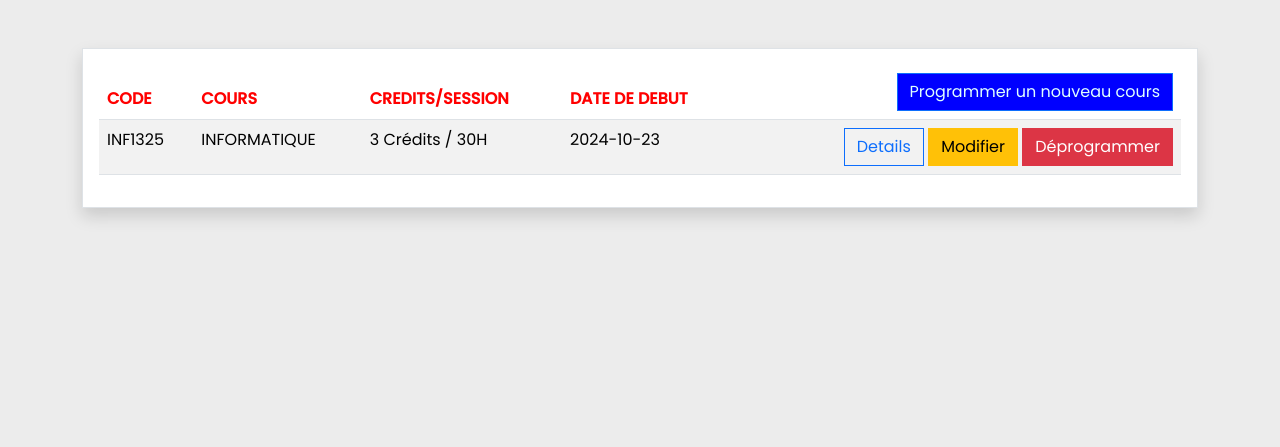
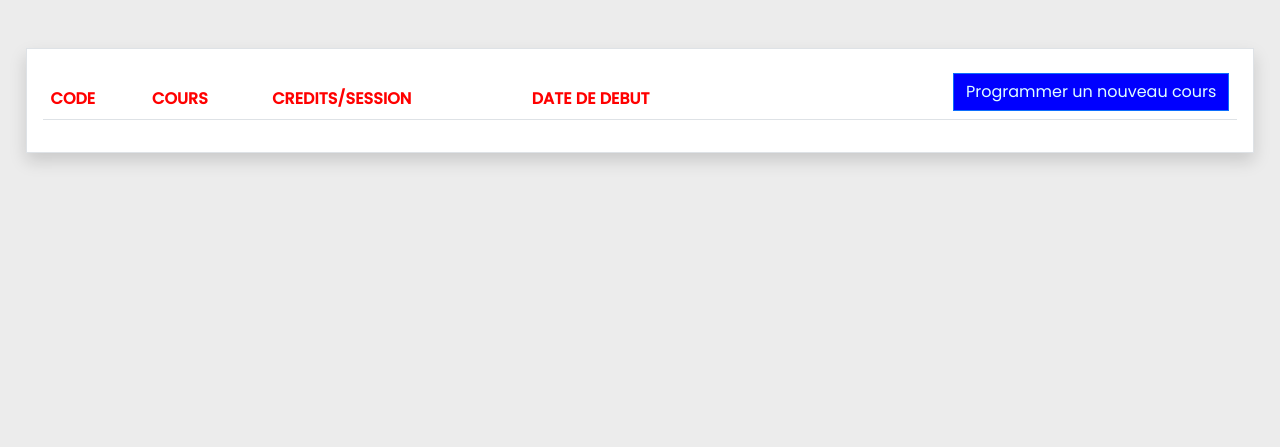
Before and after one commit to whitexudan15/groupe7, a PHP site: page / in a window 1280 px wide. Shown: the part 82-529 px from the top of the page. Run offline with PHP 8.4, Linux system fonts and the light colour scheme; the visitor is signed in with stand-in values (Sample User, id 1); tables that the repository leaves empty or names only in its code hold one stand-in row (values such as "Sample post"); lists and menus that the app fills with data are empty; some libraries are stand-ins or nearby versions.

Commit message:
READ (CRUD effectué) Et AJAX (Pour Affichage de Details)

```diff
--- a/Connexion.php
+++ b/Connexion.php
@@ -11,7 +11,7 @@ if (isset($_POST["connecter"])) {
 
     if (!empty($email) && !empty($mdp)){
         //Vérifier si l'utilisateur existe
-        $checkIfUserExists = $pdo->prepare("SELECT * FROM utilisateur WHERE email = ?");
+        $checkIfUserExists = $pdo->prepare("SELECT * FROM utilisateurs WHERE email = ?");
         $checkIfUserExists->execute([$email]);
 
         if ($checkIfUserExists->rowCount() == 1) {
@@ -26,8 +26,8 @@ if (isset($_POST["connecter"])) {
                 $_SESSION['nom'] = $infosUtilisateurs['nom'];
                 $_SESSION['prenom'] = $infosUtilisateurs['prenom'];
                 $_SESSION['profil'] = $infosUtilisateurs['profil'];
-                $message = "Connecté";
-                header('Location: index.php?message='. $message);
+                $_SESSION['message'] = "Connecté"; // Le message de sucess à aficher à l'utilisateur
+                header('Location: index.php');
                 exit();
             } else {
                 $error = "Mot de passe incorrect.";
--- a/Index.php
+++ b/Index.php
@@ -1,11 +1,31 @@
 <?php
+require_once "./Base_De_Donnees.php";
 session_start();
 if (!isset($_SESSION['auth'])) {
     header('Location: Connexion.php');
     exit();
+}else {
+    $message = isset($_SESSION['message']) ? $_SESSION['message'] : '';
+
+    // Fetch les cours programmées dans la base de donnees
+    $programmation = $pdo->query("SELECT
+        programmation.id,
+        programmation.cours AS code,
+        programmation.date,
+        programmation.heure,
+        programmation.type,
+        programmation.description,
+        cours.cours AS cours,
+        cours.credits,
+        professeurs.nom AS nomProfesseur,
+        professeurs.prenom AS prenomProfesseur
+    FROM programmation
+    JOIN cours ON programmation.cours = cours.id
+    JOIN professeurs ON programmation.professeur = professeurs.id
+    ORDER BY programmation.id DESC LIMIT 5");
+    $CoursProgrammes = $programmation->fetchAll();
+
 }
-$message = isset($_GET['message']) ? $_GET['message'] : '';
-
 ?>
 
 
@@ -18,6 +38,39 @@ $message = isset($_GET['message']) ? $_GET['message'] : '';
     <title>Cours - Programmation</title>
     <link rel="stylesheet" type="text/css" href="./bootstrap/css/bootstrap.min.css">
     <script src="https://cdn.jsdelivr.net/npm/sweetalert2@11"></script>
+    <script>
+    function displayDetails(id) {
+        // Sélectionne la ligne de détails correspondante avec l'ID correspondante
+        const detailsRow = document.querySelector(`#details-${id}`);
+
+        let XMLHttp = new XMLHttpRequest();
+        XMLHttp.onreadystatechange = function() {
+            if (this.readyState == 4 && this.status == 200) {
+                detailsRow.innerHTML = this.responseText;
+
+                // Cache toutes les autres lignes de détails
+                document.querySelectorAll('.details-row').forEach(row => {
+                    if (row !== detailsRow) {
+                        row.style.display = 'none'; // Cache les autres lignes de détails
+                    }
+                });
+
+                // Alterne l'affichage de la ligne de détails cliquée
+                if (detailsRow.style.display === 'table-row') {
+                    detailsRow.style.display = 'none'; // Cache si elle est déjà affichée
+                } else {
+                    detailsRow.style.display = 'table-row'; // Affiche si elle est cachée
+                    detailsRow.classList.add('fade-in'); // Ceci nous permet d'afficher le détail avec une animation
+                }
+
+                console.log(this.responseText); // JUSTE POUR LE DEBOGAGE : Affiche la réponse dans la console
+            }
+        };
+
+        XMLHttp.open("GET", "HttpRequest.php?id=" + id, true);
+        XMLHttp.send();
+    }
+    </script>
     <link rel="stylesheet" href="./style.css?v=<?php echo time(); ?>">
 </head>
 
@@ -35,8 +88,12 @@ $message = isset($_GET['message']) ? $_GET['message'] : '';
         timer: 1500
     });
     </script>
-    <?php endif; ?>
-    <div style="min-height: 50vh !important;" class="container d-flex align-items-start justify-content-center mt-5">
+    <?php
+        unset($_SESSION['message']); // Détruire le message apprès affichage pour eviter qu'elle n'arrête de s'afficher à chaque fois qu'on actualise la page
+        endif;
+    ?>
+    <div style="min-height: 50vh !important;"
+        class="custom-container d-flex align-items-start justify-content-center mt-5">
         <div class="row border p-3 bg-white shadow w-100">
             <table id="t_article" class="table table-striped w-100">
                 <thead>
@@ -56,46 +113,24 @@ $message = isset($_GET['message']) ? $_GET['message'] : '';
                     </tr>
                 </thead>
                 <tbody>
+                    <?php foreach( $CoursProgrammes as $CoursProgramme): ?>
                     <tr style="position:relative; z-index:1;">
-                        <td> INF1325</td>
-                        <td>INFORMATIQUE</td>
-                        <td>3 Crédits / 30H</td>
-                        <td>2024-10-23</td>
-                        <td class="options">
-                            <button type="button" class='btn btn-outline-primary btn-xs rounded-0'
-                                id="display-details">Details</button>
+                        <td><?= $CoursProgramme['code'] ?></td>
+                        <td><?= $CoursProgramme['cours'] ?></td>
+                        <td><?= $CoursProgramme['credits'] ?> Crédits / <?= $CoursProgramme['credits'] ?>0H</td>
+                        <td><?= $CoursProgramme['date'] ?></td>
+                        <td class="options d-flex justify-content-end">
+                            <button type="button" class='btn btn-outline-primary btn-xs rounded-0 me-1'
+                                id="display-details"
+                                onclick="displayDetails(<?= $CoursProgramme['id'] ?>);">Details</button>
                             <?php if(isset($_SESSION['role']) && $_SESSION['role'] == 'admin'): ?>
-                            <a class='btn btn-warning btn-xs rounded-0'>Modifier</a>
-                            <a class='btn btn-danger btn-xs rounded-0'>Déprogrammer</a>
+                            <a class='btn btn-warning btn-xs rounded-0 me-1'>Modifier</a>
+                            <a class='btn btn-danger btn-xs rounded-0 me-1'>Déprogrammer</a>
                             <?php endif;?>
                         </td>
                     </tr>
-                    <tr class="details-row" id="details">
-                        <td colspan="1"
-                            style="background-color:#8cd1ff; border-left: 2px blue solid ; border-bottom: 2px blue solid ;">
-                            <div class="details-block">
-                                Enseignant: <br> <span class="details-text-color">Dr. TIEBEKABE</span>
-                            </div>
-                        </td>
-                        <td colspan="1" style="background-color:#8cd1ff; border-bottom: 2px blue solid ;">
-                            <div class="details-block">
-                                Heure de cours: <br> <span class="details-text-color">7H00</span>
-                            </div>
-                        </td>
-                        <td colspan="1" style="background-color:#8cd1ff; border-bottom: 2px blue solid ;">
-                            <div class="details-block">
-                                Type: <br> <span class="details-text-color">Présentiel</span>
-                            </div>
-                        </td>
-                        <td colspan="2"
-                            style="background-color:#8cd1ff; border-right: 2px blue solid ; border-bottom: 2px blue solid ;">
-                            <div class="details-block">
-                                Description: <br> <span class="details-text-color">Détails sur le cours INF2345 :
-                                    Algorithmes avancés, tri, recherche,
-                                    etc.</span>
-                            </div>
-                        </td>
-                    </tr>
+                    <tr class="details-row" id="details-<?= $CoursProgramme['id'] ?>"></tr>
+                    <?php endforeach;?>
                 </tbody>
             </table>
         </div>
@@ -103,6 +138,7 @@ $message = isset($_GET['message']) ? $_GET['message'] : '';
 
 
     <script src="./bootstrap/js/bootstrap.bundle.min.js"></script>
+    <!--
     <script>
     document.addEventListener('DOMContentLoaded', function() {
         const detailButtons = document.querySelectorAll('#display-details');
@@ -131,6 +167,7 @@ $message = isset($_GET['message']) ? $_GET['message'] : '';
         });
     });
     </script>
+    -->
 </body>
 
 </html>
--- a/Inscription.php
+++ b/Inscription.php
@@ -39,10 +39,10 @@ $message = ''; //Variables de message de success
             $error = $error . "<br> Téléchargement de profil échoué...";
         } elseif (move_uploaded_file($profil['tmp_name'], $target_file)) {
             //Verifer si l'User existe déjà sur le site
-            $checkIfUserIsAlreadyExists = $pdo->prepare('SELECT email FROM utilisateur WHERE email = ?');
+            $checkIfUserIsAlreadyExists = $pdo->prepare('SELECT email FROM utilisateurs WHERE email = ?');
             $checkIfUserIsAlreadyExists->execute(array($email));
             if ($checkIfUserIsAlreadyExists->rowCount() == 0) {
-                $query = $pdo->prepare("INSERT INTO utilisateur (nom, prenom, email, role, profil, mdp) VALUES (?, ?, ?, ?, ?, ?)");
+                $query = $pdo->prepare("INSERT INTO utilisateurs (nom, prenom, email, role, profil, mdp) VALUES (?, ?, ?, ?, ?, ?)");
                 $query->execute([$nom, $prenom, $email, $role, basename($profil['name']), $mdp]);
                 $message = "Inscription réussie! ";
                 header("Location: Connexion.php?message=" . $message);
--- a/navbar.php
+++ b/navbar.php
@@ -37,7 +37,12 @@ if (isset($_POST['deconnecter'])) {
 -->
                 <?php if(isset($_SESSION['auth'])): ?>
                 <li class="nav-item">
-                    <a style="font-weight: 500;" class="nav-link text-white" href="#">
+                    <a class="nav-link text-white d-flex align-items-center" href="#">
+                        <!--
+                        <h5 style="font-weight: 800; padding:6px 5px 0px 0px;"><?=$_SESSION['nom']?>
+                            <?=$_SESSION['prenom']?>
+                        </h5>
+                -->
                         <div
                             style="width: 50px; height: 50px; border-radius: 50%; border: 3px #e0ffff solid; background: transparent; overflow:hidden;">
                             <img src="./profils/<?=$_SESSION['profil']?>" class="img-fluid" alt="profil"
--- a/style.css
+++ b/style.css
@@ -26,6 +26,14 @@ body {
   padding-left: 15%;
   padding-right: 15%;
   flex-direction: column;
+}
+
+.custom-container {
+  width: 100%;
+  margin-right: auto;
+  margin-left: auto;
+  padding-left: 2%;
+  padding-right: 2%;
 }
 
 .program-container {
@@ -116,7 +124,6 @@ body {
 }
 
 .details-row {
-  display: none; /* Par défaut, la ligne de détails est cachée */
   position: relative; /* Position relative pour pouvoir utiliser z-index */
   z-index: 0; /* Mettre derrière le tr principal */
 }
```
Also changed, not shown: HttpRequest.php (added, +46 -0 lines).
